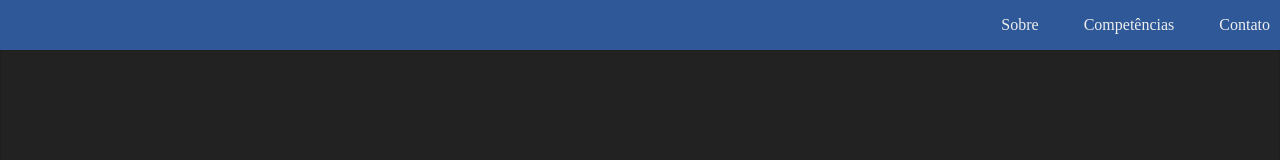
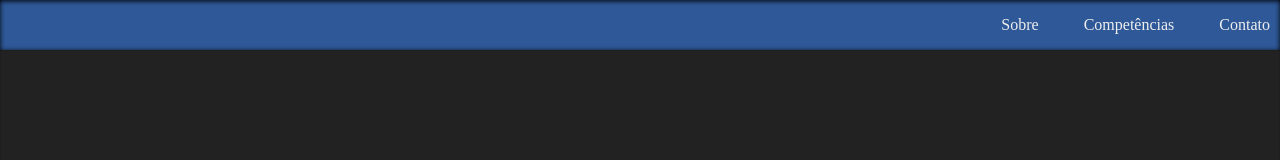
Before and after one commit to gabrielgomeso/portfolio, a Vue app: page / in a window 1280 px wide. Shown: the top 160 px of the page. Built offline with nearby package versions, Linux system fonts and the light colour scheme.

Commit message:
Added some styling at footer, changed favicon and title

```diff
--- a/public/index.html
+++ b/public/index.html
@@ -5,7 +5,7 @@
     <meta http-equiv="X-UA-Compatible" content="IE=edge">
     <meta name="viewport" content="width=device-width,initial-scale=1.0">
     <link rel="icon" href="<%= BASE_URL %>favicon.ico">
-    <title><%= htmlWebpackPlugin.options.title %></title>
+    <title>Gabriel Gomes - Frontend Developer</title>
   </head>
   <body>
     <noscript>
--- a/src/components/Greetings.vue
+++ b/src/components/Greetings.vue
@@ -12,7 +12,7 @@ export default {
       return {
         typeValue: '',
         typeStatus: false,
-        typeArray: ['desenvolvedor Frontend', 'viajante no tempo e espaço', 'mestre de RPG', 'main Syndra no LoL'],
+        typeArray: ['desenvolvedor Frontend', 'viajante no tempo e espaço', 'mestre de RPG', 'main Syndra no LoL', 'o (nem tão) famoso Gabigol'],
         typingSpeed: 50,
         erasingSpeed: 50,
         newTextDelay: 2000,
--- a/src/components/Navigation.vue
+++ b/src/components/Navigation.vue
@@ -15,7 +15,7 @@
 
     background-color: #2E5897;
 
-    box-shadow: 5px 5px 10px 1px #333;
+    box-shadow: inset 0 1px 5px rgb(0, 0, 0);
 
     display: flex;
     align-items: center;
--- a/src/components/Skills.vue
+++ b/src/components/Skills.vue
@@ -71,8 +71,6 @@
         worktime="Jan/08 até hoje"
         picture_src=""
         description="Desde 2008 estudo inglês. Comecei estudando na escola de idiomas Fisk em 2008, parei em 2012. Retornei após um breve período em 2016/2017. Por todo esse período eu continuei estudando sozinho. Possuo prática profissional em transcrever conteúdo em inglês por meio do site GoTranscript"
-
-
       ></SkillCard>
       <SkillCard></SkillCard>
       <SkillCard></SkillCard>
```
Also changed, not shown: 1 other file (tests, documents, lock files or other folders).
